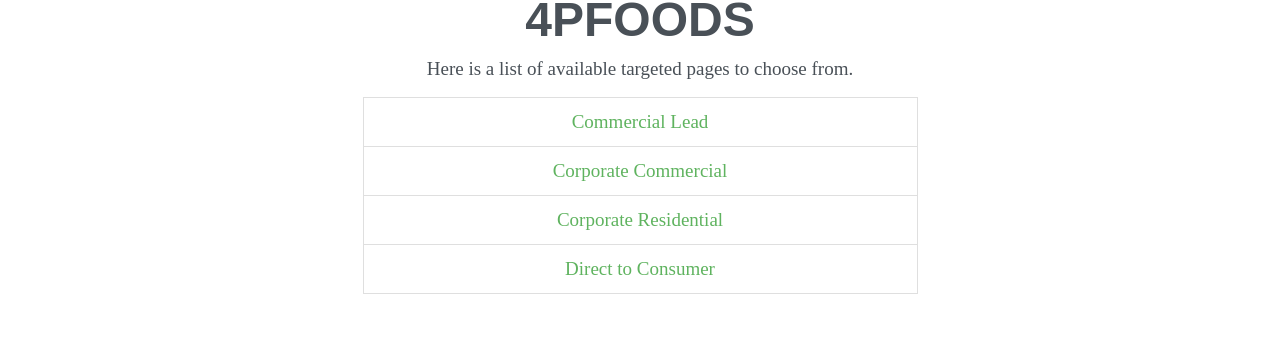
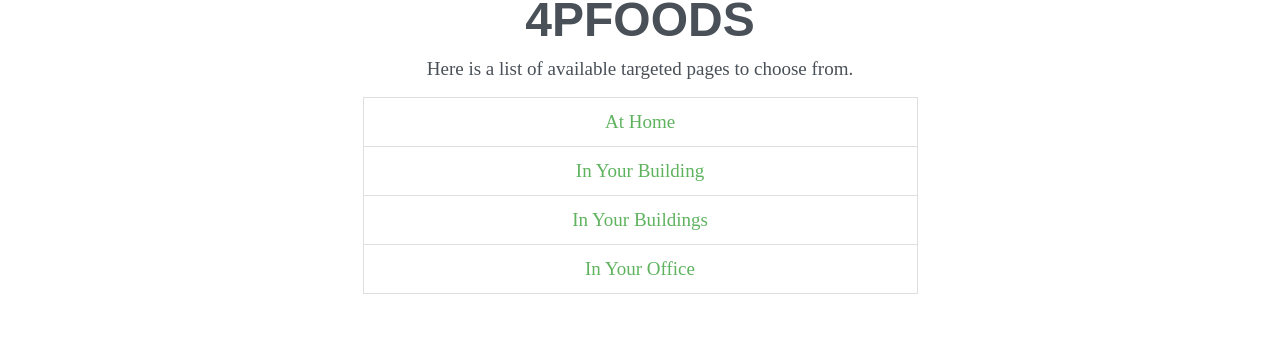
Before and after one commit to ocupop/4p-marketing, a Jekyll site: the page built from src/index.html, in a window 1280 px wide and 1389 px high. Shown: the part 184-548 px from the top of the window. Built offline with Jekyll 4.4.1, drawn with Linux system fonts in a browser that asks for light colours.

Commit message:
udpated titles and permalinks

```diff
--- a/src/_targets/direct-to-consumer.html
+++ b/src/_targets/at-home.html
@@ -1,6 +1,6 @@
 ---
 layout: target
-name: Direct to Consumer
+name: At Home
 testimonial:
   quote: >-
     A fantastic CSA with a great mix of interesting veggies along with regular
--- a/src/_targets/corporate-commercial.html
+++ b/src/_targets/in-your-building.html
@@ -1,6 +1,6 @@
 ---
 layout: target
-name: Corporate Commercial
+name: In Your Building
 testimonial:
   quote: >-
     Lorem ipsum dolor sit amet, consectetuer adipiscing elit, sed diam nonummy
--- a/src/_targets/corporate-residential.html
+++ b/src/_targets/in-your-buildings.html
@@ -1,6 +1,6 @@
 ---
 layout: target
-name: Corporate Residential
+name: In Your Buildings
 testimonial:
   quote: >-
     Lorem ipsum dolor sit amet, consectetuer adipiscing elit, sed diam nonummy
--- a/src/_targets/commercial-lead.html
+++ b/src/_targets/in-your-office.html
@@ -1,6 +1,6 @@
 ---
 layout: target
-name: Commercial Lead
+name: In Your Office
 testimonial:
   quote: "Lorem ipsum dolor sit amet, consectetuer adipiscing elit, sed diam nonummy nibh euismod tincidunt ut laoreet dolore magna Lorem ipsum dolor sit amet, consectetuer adipiscing elit, sed diam nonummy"
   author: Adelina Sanford
```
